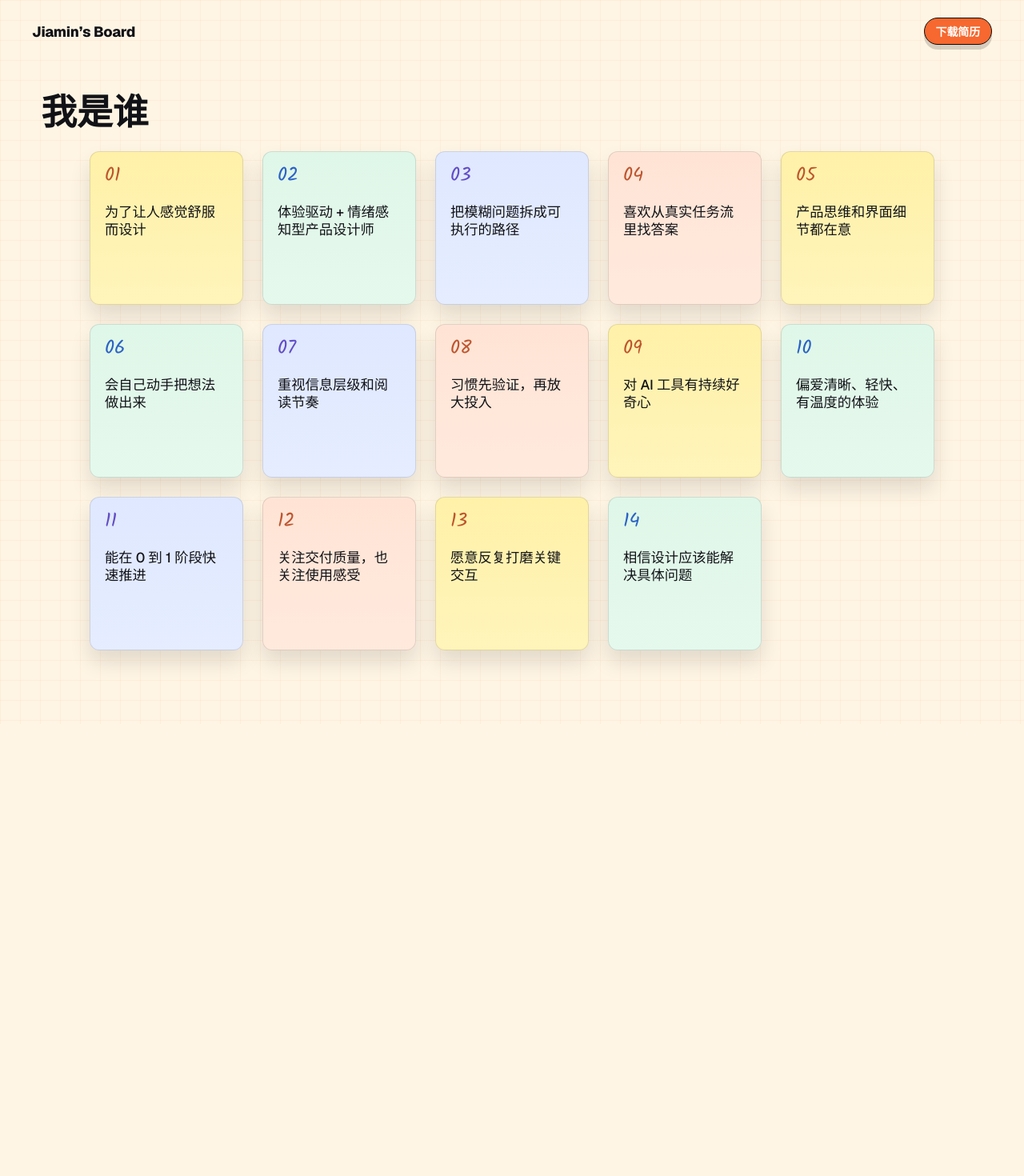
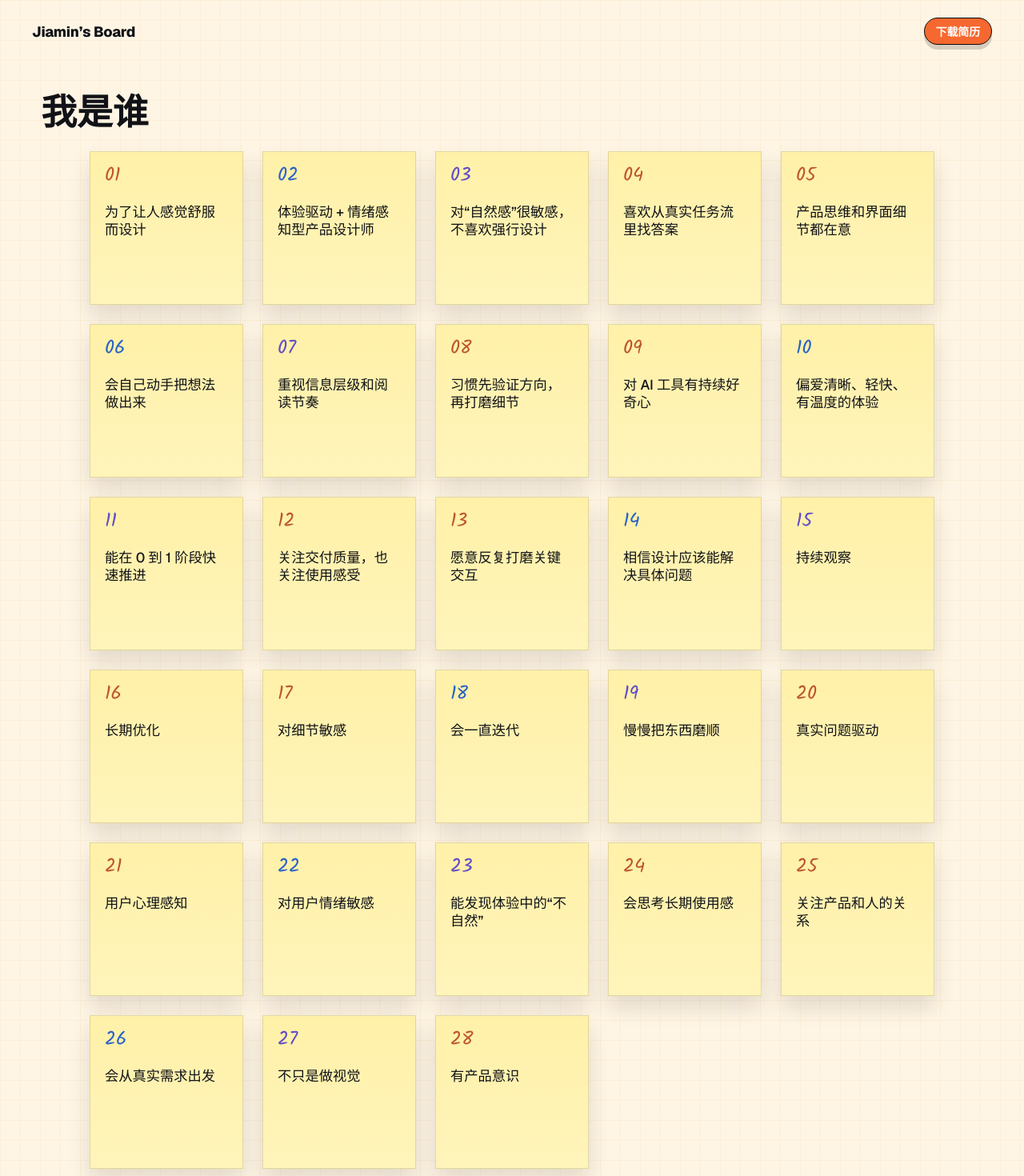
Before and after one commit to jaemin17/jaemin-portfolio, a Next.js app: page /about in a window 1280 px wide. Shown: the top 1470 px of the page at 80% size. Before the commit the page ends 905 px from the top, so only its background shows below. Built offline with nearby package versions, Linux system fonts and the light colour scheme.

Commit message:
Update about page notes

```diff
--- a/src/app/about/about.module.css
+++ b/src/app/about/about.module.css
@@ -50,17 +50,14 @@
 }
 
 .noteItem:nth-child(4n + 2) {
-  --note-accent: #dff7e8;
   --note-color: #2f7bff;
 }
 
 .noteItem:nth-child(4n + 3) {
-  --note-accent: #dfe8ff;
   --note-color: #7c5cff;
 }
 
 .noteItem:nth-child(4n + 4) {
-  --note-accent: #ffe4d5;
   --note-color: #f6682f;
 }
 
@@ -73,7 +70,7 @@
   gap: 22px;
   padding: 18px;
   border: 1px solid rgba(17, 18, 23, 0.12);
-  border-radius: 12px;
+  border-radius: 0;
   background: linear-gradient(
     180deg,
     var(--note-accent) 0%,
--- a/src/app/about/page.tsx
+++ b/src/app/about/page.tsx
@@ -4,18 +4,32 @@ import styles from "./about.module.css";
 const notes = [
   "为了让人感觉舒服而设计",
   "体验驱动 + 情绪感知型产品设计师",
-  "把模糊问题拆成可执行的路径",
+  "对“自然感”很敏感，不喜欢强行设计",
   "喜欢从真实任务流里找答案",
   "产品思维和界面细节都在意",
   "会自己动手把想法做出来",
   "重视信息层级和阅读节奏",
-  "习惯先验证，再放大投入",
+  "习惯先验证方向，再打磨细节",
   "对 AI 工具有持续好奇心",
   "偏爱清晰、轻快、有温度的体验",
   "能在 0 到 1 阶段快速推进",
   "关注交付质量，也关注使用感受",
   "愿意反复打磨关键交互",
   "相信设计应该能解决具体问题",
+  "持续观察",
+  "长期优化",
+  "对细节敏感",
+  "会一直迭代",
+  "慢慢把东西磨顺",
+  "真实问题驱动",
+  "用户心理感知",
+  "对用户情绪敏感",
+  "能发现体验中的“不自然”",
+  "会思考长期使用感",
+  "关注产品和人的关系",
+  "会从真实需求出发",
+  "不只是做视觉",
+  "有产品意识",
 ];
 
 export default function AboutPage() {
```
